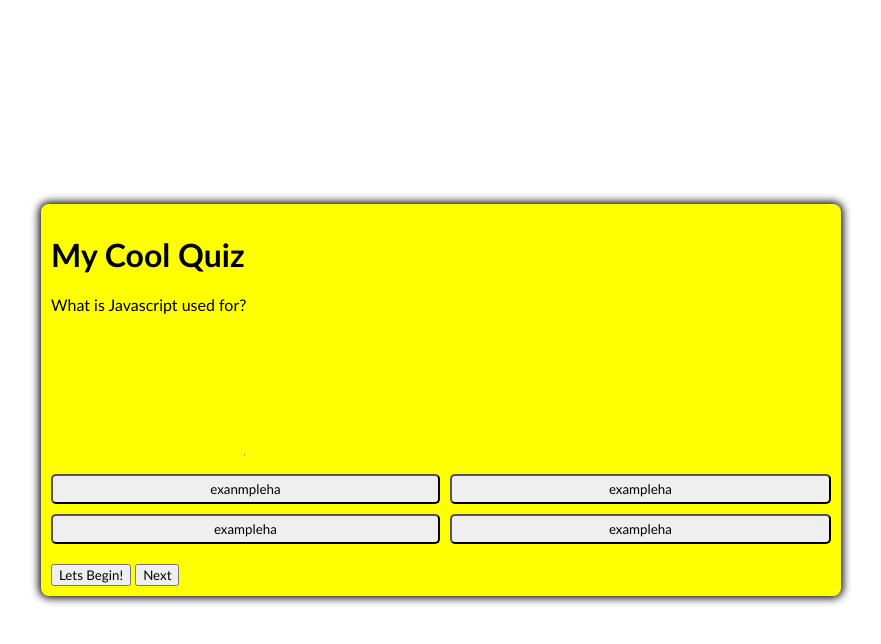
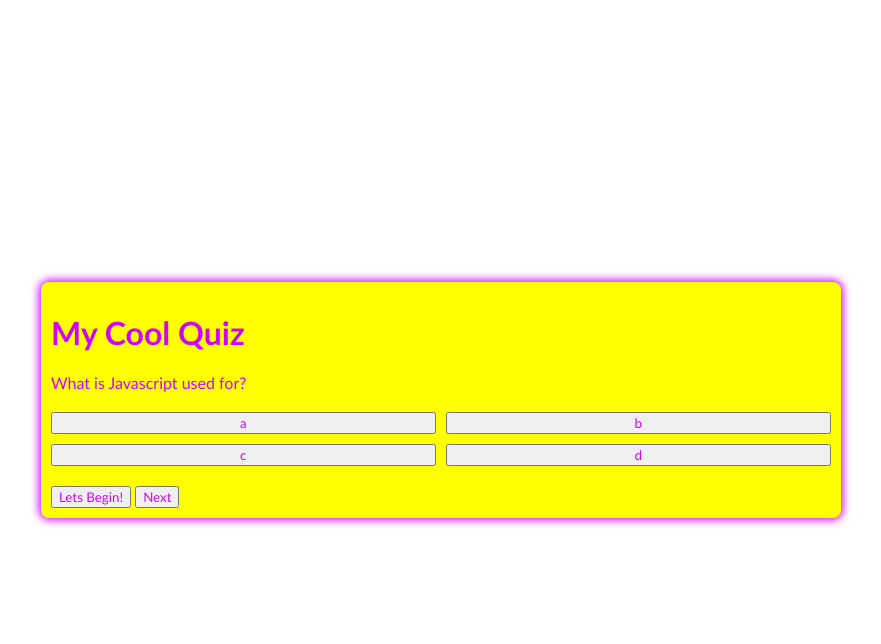
Before and after one commit to Rhianna20/quizTime, a plain HTML site: page index.html in a window 1280 px wide. Both pictures are taken after a click on the button "Lets Begin!". Shown: the whole page, without its empty margins (199-1080 px from the left). Drawn offline with Linux system fonts and the light colour scheme.

Commit message:
Its Demo timee!

```diff
--- a/index.html
+++ b/index.html
@@ -18,16 +18,12 @@
       <h1>My Cool Quiz</h1>
        <!--Question insert-->
         <div id="container-question" class="hide">
-     <div id="question">Question</div>
+     <div id="question"></div>
     <div id="answer-btn" class="btn-grid">
     <!--buttons-->
-    <hr style="margin-top: 120px">
+
     <br>
-    <button id="btn0" class="btn">exanmpleha<span id="choice0"></span></button>
-    <button id="btn1" class="btn">exampleha<span id="choice1"></span></button>
-    <button id="btn2" class="btn">exampleha<span id="choice2"></span></button>
-    <button id="btn3" class="btn">exampleha<span id="choice3"></span></button>
-  </div>
+      </div>
   </div>
     <!--control buttons-->
     <div class="controls">
--- a/question.js
+++ b/question.js
@@ -1,8 +1,8 @@
 const startButton = document.getElementById('startbtn')
 const questionCElement = document.getElementById('container-question')
 const questionBlock = document.getElementById('question');
-var answerBlock = document.getElementById('answwer-btn');
-var nextButton = document.getElementById('next-btn');
+const answerBlock = document.getElementById('answer-btn');
+const nextButton = document.getElementById('nextbtn');
 
 let shuffleQuestions, questionIndex;
 
@@ -11,31 +11,70 @@ startButton.addEventListener('click', startQuiz);
 function startQuiz(){
     console.log('The quiz has begun!')
     startButton.classList.add('hide')
+    nextButton.classList.add('hide')
     shuffleQuestions = questions.sort(() => Math.random() - .2)
     questionIndex = 0
     questionCElement.classList.remove('hide')
     nextUp()
 }
+answerBlock.addEventListener('click', () => {
+    questionIndex
+})
+
+function restart(){
+    nextButton.classList.add('hide')
+    while (answerBlock.firstChild){
+        answerBlock.removeChild(answerBlock.firstChild)
+    }
+}
+
+
+function revealQuestion(question){
+    questionBlock.innerHTML = question.question
+    question.answer.forEach(answer => {
+        let button = document.createElement('button')
+        button.innerHTML = answer.text
+        button.classList.add('btn')
+        if (answer.correct){
+            button.dataset.correct = answer.correct
+        }
+        button.addEventListener('click', selectAnswer)
+        answerBlock.appendChild(button)
+    }
+
+    );
+    }
+
+
 
 function nextUp(){
+    restart()
     revealQuestion(shuffleQuestions[questionIndex])
     }
 
 
-
-
-function revealQuestion(question){
-questionBlock.innerHTML = question.question
-question.answer.forEach(answer => {
-    const button = document.createElement('button')
-    button.innerHTML = answer.text
-    button.classList.add('btn')
+function cleanUp(element,correct){
+    setOff(element)
+    if (correct){
+        element.classList.add('correct')
+    }
+    else { element.classList.add('wrong')}
 }
 
-);
+function clearUp(){
+    element.classList.remove('correct')
+    element.classList.remove('wrong')
 }
-function selectAnswer(){
 
+function selectAnswer(event){
+const buttonSelected = event.target
+const correct = buttonSelected.dataset.correct
+restart(document.body, correct)
+Array.from(answerBlock.children).forEach(button => {
+restart(button, button.dataset.correct)
+})
+if (shuffleQuestions.length > questionIndex + 1)
+nextButton.classList.remove('hide')
 
 }
 
@@ -48,18 +87,18 @@ const questions = [
         {text: 'd', correct: false}
     ]},
         {question: 'What does HTML stand for', answer: [
-        {text: 'a', correct: true},
-        {text: 'b', correct: false},
+        {text: 'a', correct: false},
+        {text: 'b', correct: true},
         {text: 'c', correct: false},
         {text: 'd', correct: false}
     ]},
-    {question: 'What is Javascript usejd for?', answer: [
-        {text: 'a', correct: true},
+    {question: 'What is CSS?', answer: [
+        {text: 'a', correct: false},
         {text: 'b', correct: false},
         {text: 'c', correct: false},
-        {text: 'd', correct: false}
+        {text: 'd', correct: true}
     ]},
-    {question: 'What is Javajkkscript used for?', answer: [
+    {question: 'What SCRUM?', answer: [
         {text: 'a', correct: true},
         {text: 'b', correct: false},
         {text: 'c', correct: false},
--- a/stylesheet.css
+++ b/stylesheet.css
@@ -1,6 +1,7 @@
 *,*::before, *::after{
     box-sizing: border-box;
     font-family: 'Gill Sans', 'Gill Sans MT', Calibri, 'Trebuchet MS', sans-serif ;
+    color: rgb(209, 4, 250);
 }
 
 body {
```
Also changed, not shown: 1 other file.
